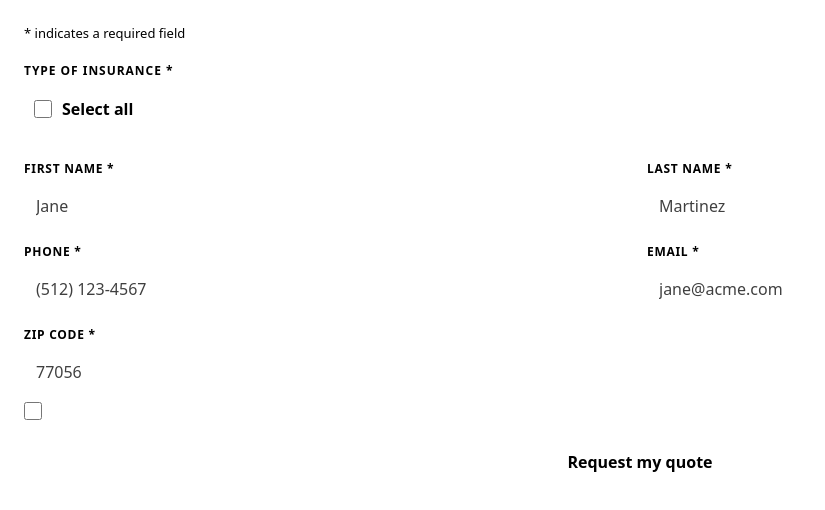
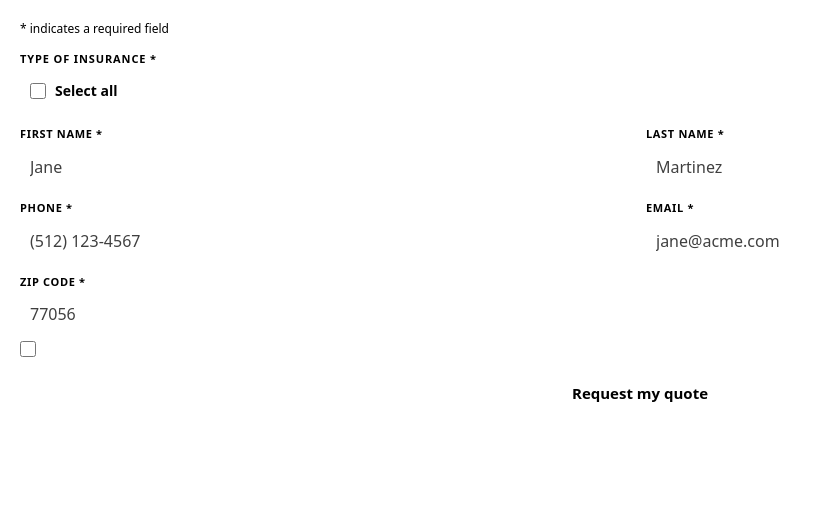
Before and after one commit to Your-Policy-LLC/Form-website, a website: page public/form.html in a window 1280 px wide. Shown: the whole page, without its empty margins (0-825 px from the left). Drawn offline with Linux system fonts and the light colour scheme.

Commit message:
Compress the form with two-column checkboxes and smaller type

```diff
--- a/public/form.html
+++ b/public/form.html
@@ -10,46 +10,50 @@
   * { box-sizing: border-box; }
   body {
     margin: 0;
-    padding: 24px;
+    padding: 20px;
     background: var(--bg);
     color: var(--text);
-    font: 16px/1.5 system-ui, -apple-system, "Segoe UI", Roboto, sans-serif;
+    font: 15px/1.45 system-ui, -apple-system, "Segoe UI", Roboto, sans-serif;
   }
-  fieldset { border: 0; margin: 0 0 22px; padding: 0; }
-  legend { padding: 0 0 8px; }
-  .req-note { font-size: 13px; color: var(--muted); margin: 0 0 18px; }
+  fieldset { border: 0; margin: 0 0 16px; padding: 0; }
+  legend { padding: 0 0 6px; }
+  .req-note { font-size: 12px; color: var(--muted); margin: 0 0 14px; }
   .star { color: var(--accent); }
-  .sec { font-size: 12px; font-weight: 650; letter-spacing: .08em; text-transform: uppercase; padding-bottom: 8px; }
-  .choices { display: grid; gap: 2px; }
+  .sec { font-size: 11px; font-weight: 650; letter-spacing: .08em; text-transform: uppercase; padding-bottom: 6px; }
+  /* Two columns halves the vertical space the checkbox lists take, which is
+     what actually makes the form feel long. Collapses to one column on narrow
+     screens, where two would be unreadably cramped. */
+  .choices { display: grid; gap: 6px; grid-template-columns: repeat(2, minmax(0, 1fr)); }
+  @media (max-width: 520px) { .choices { grid-template-columns: 1fr; } }
   .choice {
-    display: flex; align-items: center; gap: 10px;
-    padding: 9px 10px; border: 1px solid var(--border); border-radius: 6px;
-    cursor: pointer;
+    display: flex; align-items: center; gap: 9px;
+    padding: 8px 10px; border: 1px solid var(--border); border-radius: 6px;
+    cursor: pointer; font-size: 14px;
   }
   .choice:hover { border-color: var(--accent); }
-  .choice input { width: 18px; height: 18px; accent-color: var(--accent); margin: 0; }
-  .choice-all { margin-bottom: 8px; font-weight: 600; background: var(--field); }
-  .grid { display: grid; gap: 14px; grid-template-columns: 1fr 1fr; }
-  @media (max-width: 480px) { .grid { grid-template-columns: 1fr; } }
-  .field { display: flex; flex-direction: column; gap: 5px; }
+  .choice input { width: 16px; height: 16px; accent-color: var(--accent); margin: 0; flex: none; }
+  .choice-all { grid-column: 1 / -1; font-weight: 600; background: var(--field); }
+  .grid { display: grid; gap: 12px; grid-template-columns: 1fr 1fr; }
+  @media (max-width: 520px) { .grid { grid-template-columns: 1fr; } }
+  .field { display: flex; flex-direction: column; gap: 4px; }
   .field.span { grid-column: 1 / -1; }
-  label.lbl { font-size: 12px; font-weight: 650; letter-spacing: .06em; text-transform: uppercase; }
-  .hint { font-size: 13px; color: var(--muted); font-weight: 400; }
+  label.lbl { font-size: 11px; font-weight: 650; letter-spacing: .06em; text-transform: uppercase; }
+  .hint { font-size: 12px; color: var(--muted); font-weight: 400; }
   input[type=text], input[type=tel], input[type=email] {
-    padding: 12px; font-size: 16px; border: 1px solid var(--border);
+    padding: 10px; font-size: 16px; border: 1px solid var(--border);
     border-radius: 6px; font-family: inherit;
     background: var(--field); color: var(--text);
   }
   input::placeholder { color: var(--muted); opacity: .75; }
   input:focus-visible, .choice:focus-within { outline: 2px solid var(--accent); outline-offset: 1px; }
-  .err { color: var(--error); font-size: 13px; min-height: 0; }
+  .err { color: var(--error); font-size: 12px; min-height: 0; }
   .err:empty { display: none; }
   [aria-invalid=true] { border-color: var(--error); }
-  .consent { display: flex; gap: 10px; align-items: flex-start; margin: 4px 0 18px; }
-  .consent input { width: 18px; height: 18px; margin: 3px 0 0; accent-color: var(--accent); flex: none; }
-  .consent span { font-size: 13px; color: var(--muted); }
+  .consent { display: flex; gap: 9px; align-items: flex-start; margin: 4px 0 14px; }
+  .consent input { width: 16px; height: 16px; margin: 2px 0 0; accent-color: var(--accent); flex: none; }
+  .consent span { font-size: 12px; line-height: 1.4; color: var(--muted); }
   button {
-    width: 100%; padding: 13px; font-size: 16px; font-weight: 650;
+    width: 100%; padding: 12px; font-size: 15px; font-weight: 650;
     font-family: inherit; color: var(--accentText); background: var(--accent);
     border: 0; border-radius: 6px; cursor: pointer;
   }
@@ -57,7 +61,7 @@
   button[disabled] { opacity: .6; cursor: default; }
   .hp { position: absolute; left: -9999px; width: 1px; height: 1px; overflow: hidden; }
   .done { padding: 28px 16px; text-align: center; }
-  .done h2 { margin: 0 0 8px; font-size: 20px; }
+  .done h2 { margin: 0 0 6px; font-size: 18px; }
   .done p { margin: 0; color: var(--muted); }
   .formerr {
     margin: 14px 0 0; padding: 12px; border-radius: 6px;
@@ -109,16 +113,16 @@
     <input id="website" name="website" type="text" tabindex="-1" autocomplete="off">
   </div>
 
-  <div id="personal" hidden style="border-top:1px solid var(--border);margin-top:20px;padding-top:18px">
+  <div id="personal" hidden style="border-top:1px solid var(--border);margin-top:16px;padding-top:14px">
     <div class="sec">What would you like quoted? <span class="star">*</span></div>
-    <p style="font-size:13px;color:var(--muted);margin:0 0 12px">Choose all that apply.</p>
+    <p style="font-size:12px;color:var(--muted);margin:0 0 10px">Choose all that apply.</p>
     <div class="choices" id="products"></div>
     <p class="err" id="err-personalProducts" role="alert"></p>
   </div>
 
-  <div id="commercial" hidden style="border-top:1px solid var(--border);margin-top:20px;padding-top:18px">
+  <div id="commercial" hidden style="border-top:1px solid var(--border);margin-top:16px;padding-top:14px">
     <div class="sec">Business details</div>
-    <p style="font-size:13px;color:var(--muted);margin:0 0 12px">Needed for a commercial or employee benefits quote.</p>
+    <p style="font-size:12px;color:var(--muted);margin:0 0 10px">Needed for a commercial or employee benefits quote.</p>
     <div class="grid">
       <div class="field span">
         <label class="lbl" for="businessName">Business name <span class="star">*</span></label>
@@ -131,7 +135,7 @@
         <p class="err" id="err-employeeCount"></p>
       </div>
     </div>
-    <div id="ebQuestion" style="margin-top:14px">
+    <div id="ebQuestion" style="margin-top:12px">
       <div class="lbl" style="margin-bottom:6px">Would you like an employee benefits representative to reach out?</div>
       <div style="display:flex;gap:10px">
         <label class="choice" style="flex:1"><input type="radio" name="ebContactOk" value="yes"><span>Yes</span></label>
@@ -139,7 +143,7 @@
       </div>
       <p class="err" id="err-ebContactOk"></p>
     </div>
-    <div id="commercialQuestion" style="margin-top:14px">
+    <div id="commercialQuestion" style="margin-top:12px">
       <div class="lbl" style="margin-bottom:6px">Can we also quote your business insurance?</div>
       <div style="display:flex;gap:10px">
         <label class="choice" style="flex:1"><input type="radio" name="commercialQuoteOk" value="yes"><span>Yes</span></label>
```
